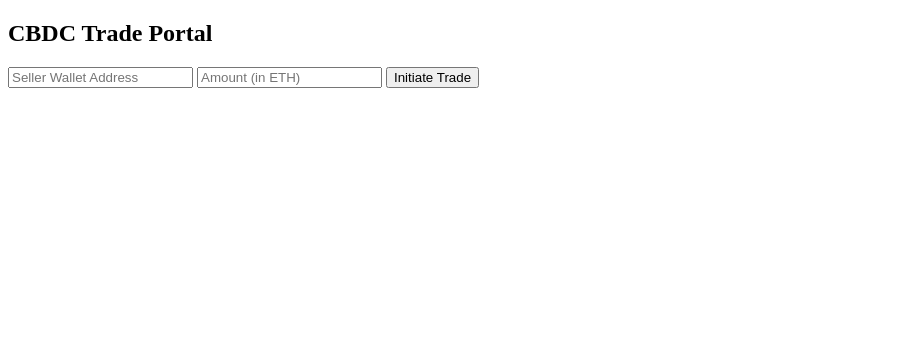
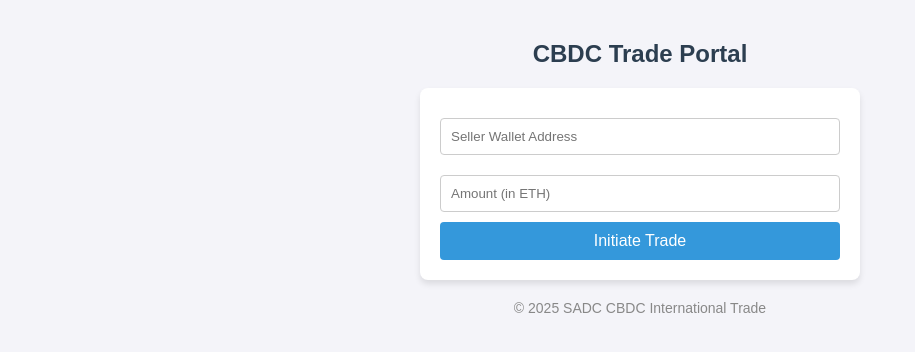
Before and after one commit to CBMSA/cbdcwire1, a plain HTML site: page index.html in a window 1280 px wide. Shown: the whole page, without its empty margins (0-915 px from the left). Drawn offline with Linux system fonts and the light colour scheme.

Commit message:
index.html

```diff
--- a/index.html
+++ b/index.html
@@ -3,12 +3,71 @@
 <head>
   <title>SADC CBDC International Trade</title>
   <script src="https://cdn.jsdelivr.net/npm/web3@1.8.2/dist/web3.min.js"></script>
+  <style>
+    body {
+      font-family: Arial, sans-serif;
+      background-color: #f4f4f9;
+      color: #333;
+      margin: 0;
+      padding: 20px;
+    }
+
+    h2 {
+      text-align: center;
+      color: #2c3e50;
+    }
+
+    #tradeForm {
+      max-width: 400px;
+      margin: 20px auto;
+      padding: 20px;
+      background: #fff;
+      border-radius: 8px;
+      box-shadow: 0 4px 6px rgba(0, 0, 0, 0.1);
+    }
+
+    input {
+      width: 100%;
+      padding: 10px;
+      margin: 10px 0;
+      border: 1px solid #ccc;
+      border-radius: 4px;
+      box-sizing: border-box;
+    }
+
+    button {
+      width: 100%;
+      background-color: #3498db;
+      color: white;
+      padding: 10px;
+      border: none;
+      border-radius: 4px;
+      cursor: pointer;
+      font-size: 16px;
+    }
+
+    button:hover {
+      background-color: #2980b9;
+    }
+
+    .footer {
+      text-align: center;
+      margin-top: 20px;
+      font-size: 14px;
+      color: #888;
+    }
+  </style>
 </head>
 <body>
   <h2>CBDC Trade Portal</h2>
-  <input id="seller" placeholder="Seller Wallet Address" />
-  <input id="amount" placeholder="Amount (in ETH)" />
-  <button onclick="startTrade()">Initiate Trade</button>
+  <div id="tradeForm">
+    <input id="seller" placeholder="Seller Wallet Address" />
+    <input id="amount" placeholder="Amount (in ETH)" type="number" />
+    <button onclick="startTrade()">Initiate Trade</button>
+  </div>
+  <div class="footer">
+    &copy; 2025 SADC CBDC International Trade
+  </div>
 
   <script>
     async function startTrade() {
```
